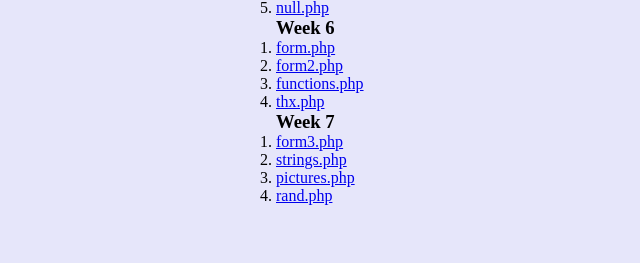
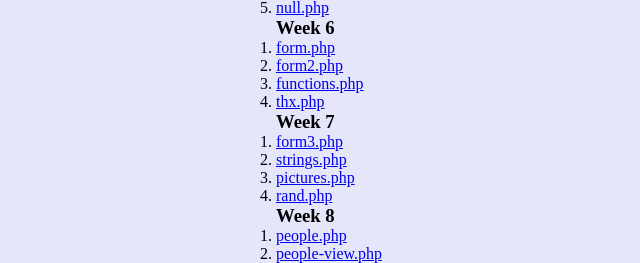
Before and after one commit to kana0503/it261, a PHP site: page / in a window 1280 px wide. Shown: the part 736-999 px from the top of the page, without its empty margins (556-1196 px from the left). Before the commit the page ends 941 px from the top, so only its background shows below. Run offline with PHP 8.4, Linux system fonts and the light colour scheme.

Commit message:
Add files via upload

```diff
--- a/index.php
+++ b/index.php
@@ -94,6 +94,12 @@
     <li><a href="weeks/week7/pictures.php">pictures.php</a></li>
     <li><a href="weeks/week7/rand.php">rand.php</a></li>
 </ol>
+
+<h3>Week 8</h3>
+<ol>
+    <li><a href="weeks/week8/people.php">people.php</a></li>
+    <li><a href="weeks/week8/people-view.php">people-view.php</a></li>
+</ol>
 </aside>
 
 
```
